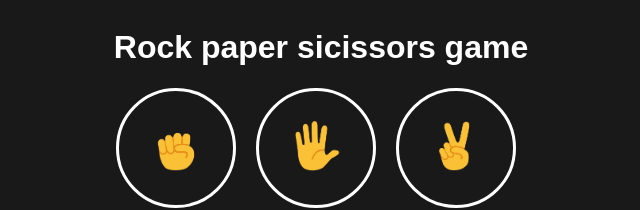
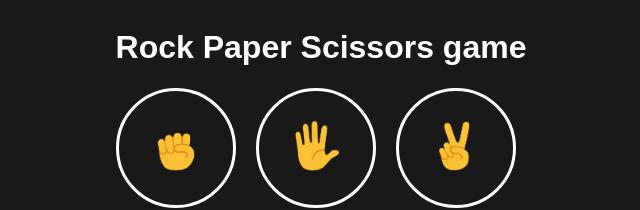
Before and after one commit to syedAhsan382/js-mini-projects, a plain HTML site: page Rock paper scissor game/index.html in a window 1280 px wide. Shown: the top 210 px of the page, without its empty margins (319-959 px from the left). Drawn offline with Linux system fonts and the light colour scheme.

Commit message:
Fix HTML structure and correct game title

```diff
--- a/Rock paper scissor game/index.html
+++ b/Rock paper scissor game/index.html
@@ -8,18 +8,16 @@
 </head>
 <body>
 
-    <h1>Rock paper sicissors game</h1>
+    <h1>Rock Paper Scissors game</h1>
 
     <div class="buttons-row">
         <button class="move-button js-rock-button"><img src="Images/rock-emoji.png" class="move-icon"></button> <!--ROCK BUTTON-->
 
-        <button class="move-button js-paper-button"><img src="Images/paper-emoji.png"class="move-icon"></button> <!--PAPER BUTTON-->
+        <button class="move-button js-paper-button"><img src="Images/paper-emoji.png" class="move-icon"></button> <!--PAPER BUTTON-->
 
         <button class="move-button js-scissors-button"><img src="Images/scissors-emoji.png" class="move-icon"></button> <!--SICISSORS BUTTON-->
 
     </div>
-
-
 
 
     <p class="js-result result"></p>
@@ -31,23 +29,14 @@
 
         <button class="auto-play-button">Auto play</button>
 
-
-
     </div>
 
     <div>
         <p class="controls-hint">⌨️ Keyboard: R = Rock, P = Paper, S = Scissors, A = Auto play, Backspace = Reset score</p>
-
-
     </div>
-
-
-
-
 
     <script src="rps.js"></script>
 
 
-
 </body>
 </html>
```
